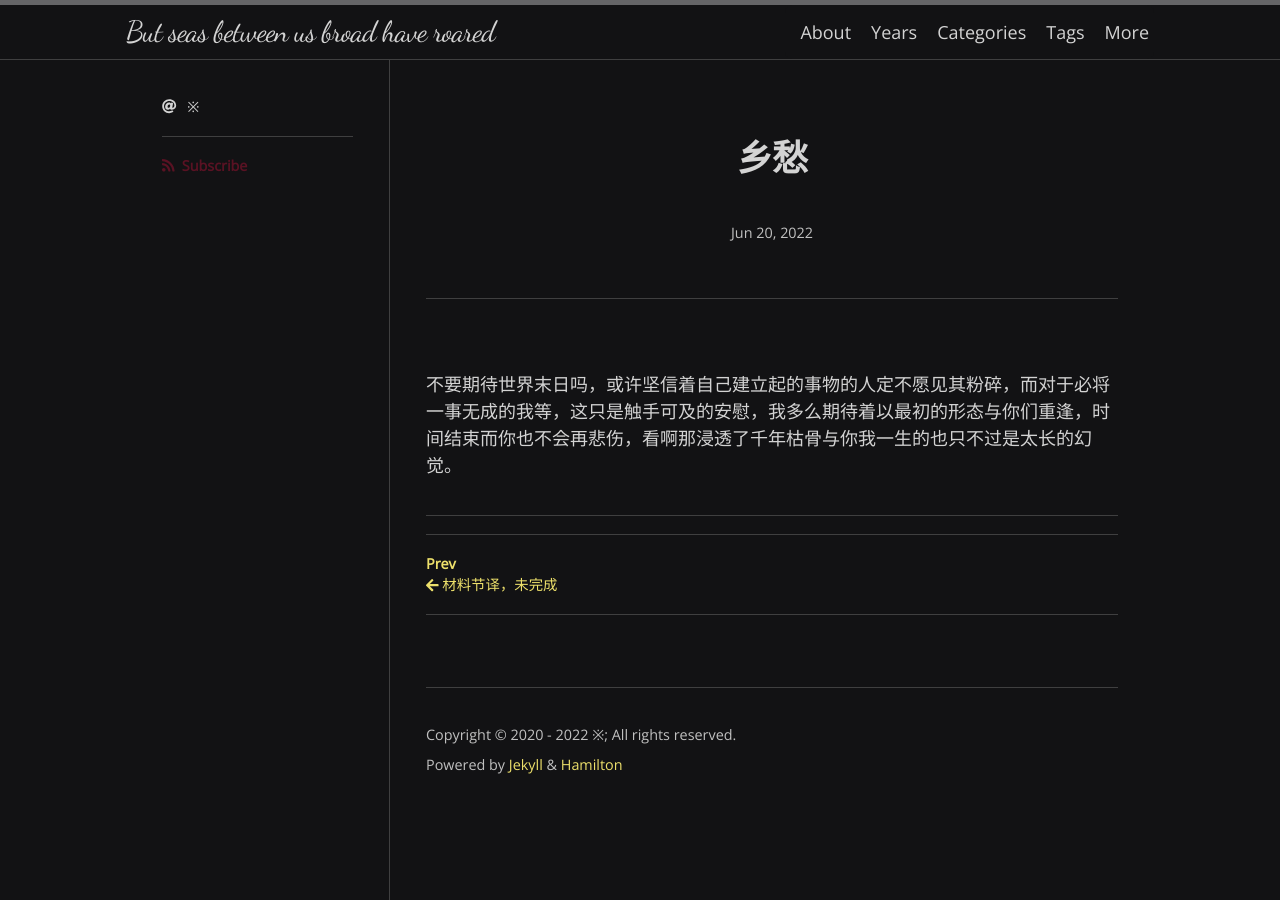
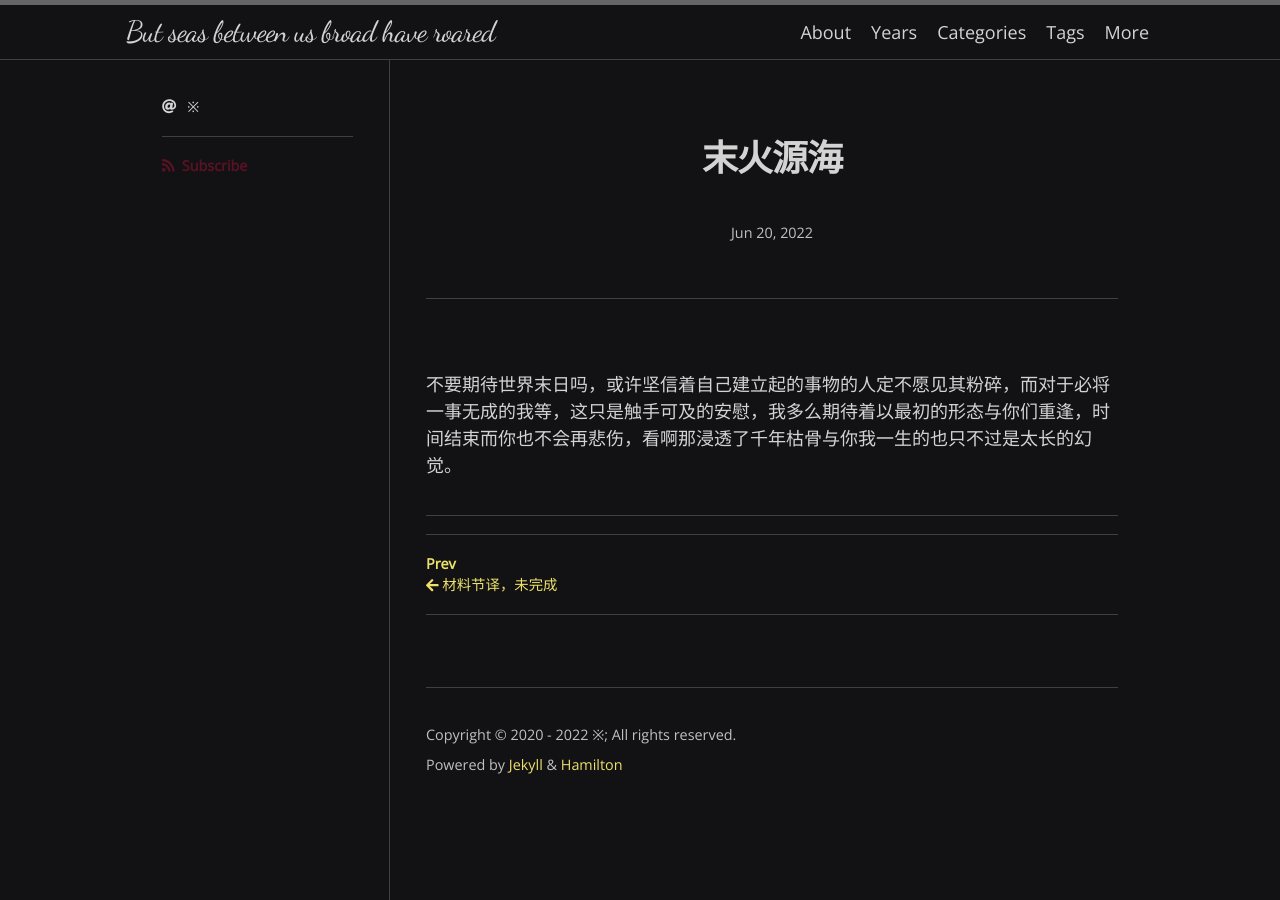
Before and after one commit to scatterdclouds/scatterdclouds.github.io, a Jekyll site: the page built from _posts/2022-06-20-apocalypsenostalgia.md, in a window 1280 px wide. Built offline with Jekyll 4.4.1, drawn with Linux system fonts in a browser that asks for light colours; nearby versions of some CDN libraries; some web fonts are replaced; comment, search, counter and statistics services are not loaded.

Commit message:
Update 2022-06-20-apocalypsenostalgia.md

```diff
--- a/_posts/2022-06-20-apocalypsenostalgia.md
+++ b/_posts/2022-06-20-apocalypsenostalgia.md
@@ -1,6 +1,6 @@
 ---
 layout: post
-title: "乡愁"
+title: "末火源海"
 date: 2022-06-20 15:20:00 +0800
 categories: []
 tags: []
```
